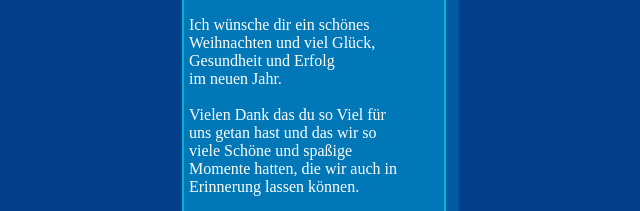
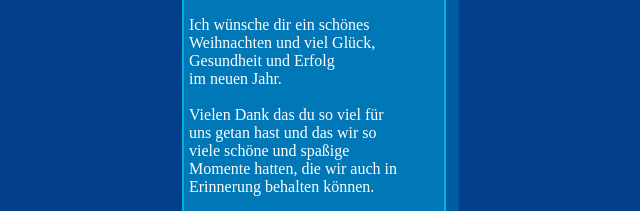
Before and after one commit to Nikita88888/MamasWeihnachtsgeschenk2023, a plain HTML site: page index.html in a window 1280 px wide. Shown: the part 227-438 px from the top of the page, 326-966 px from the left. Drawn offline with Linux system fonts and the light colour scheme.

Commit message:
Add files via upload

```diff
--- a/index.html
+++ b/index.html
@@ -24,11 +24,11 @@
         <span>Gesundheit und Erfolg</span> <br>
         <span>im neuen Jahr.</span>
         <br><br>
-        <span>Vielen Dank das du so Viel für</span> <br>
+        <span>Vielen Dank das du so viel für</span> <br>
         <span>uns getan hast und das wir so</span> <br>
-        <span>viele Schöne und spaßige</span> <br>
+        <span>viele schöne und spaßige</span> <br>
         <span>Momente hatten, die wir auch in</span>
-        <span>Erinnerung lassen können.</span>
+        <span>Erinnerung behalten können.</span>
         <br><br>
         <span>Ich liebe dich Mama <i class="fa-solid fa-heart" style="color: #ff0000;"></i></span> <br>
         <span>und hoffentlich werden wir </span>
```
